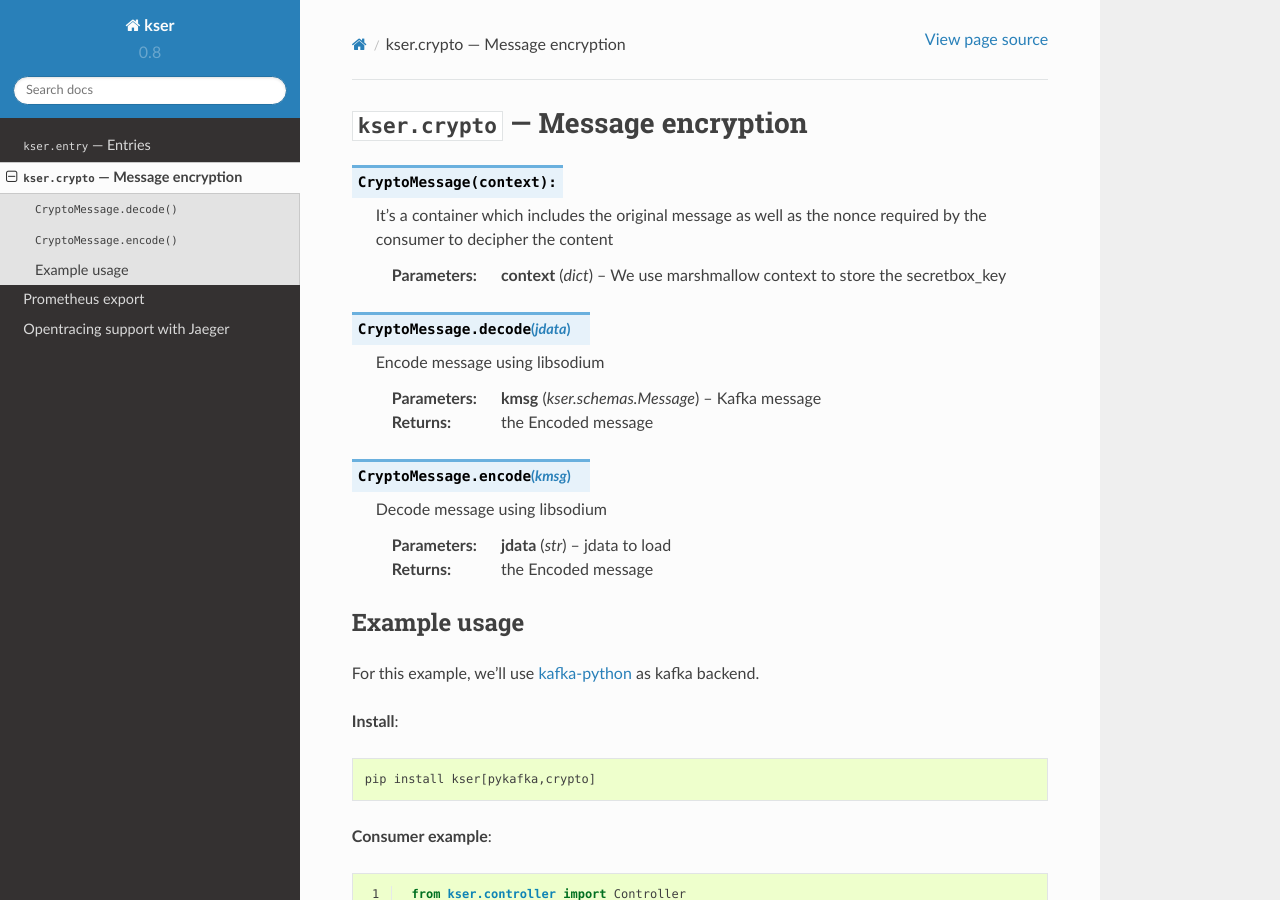
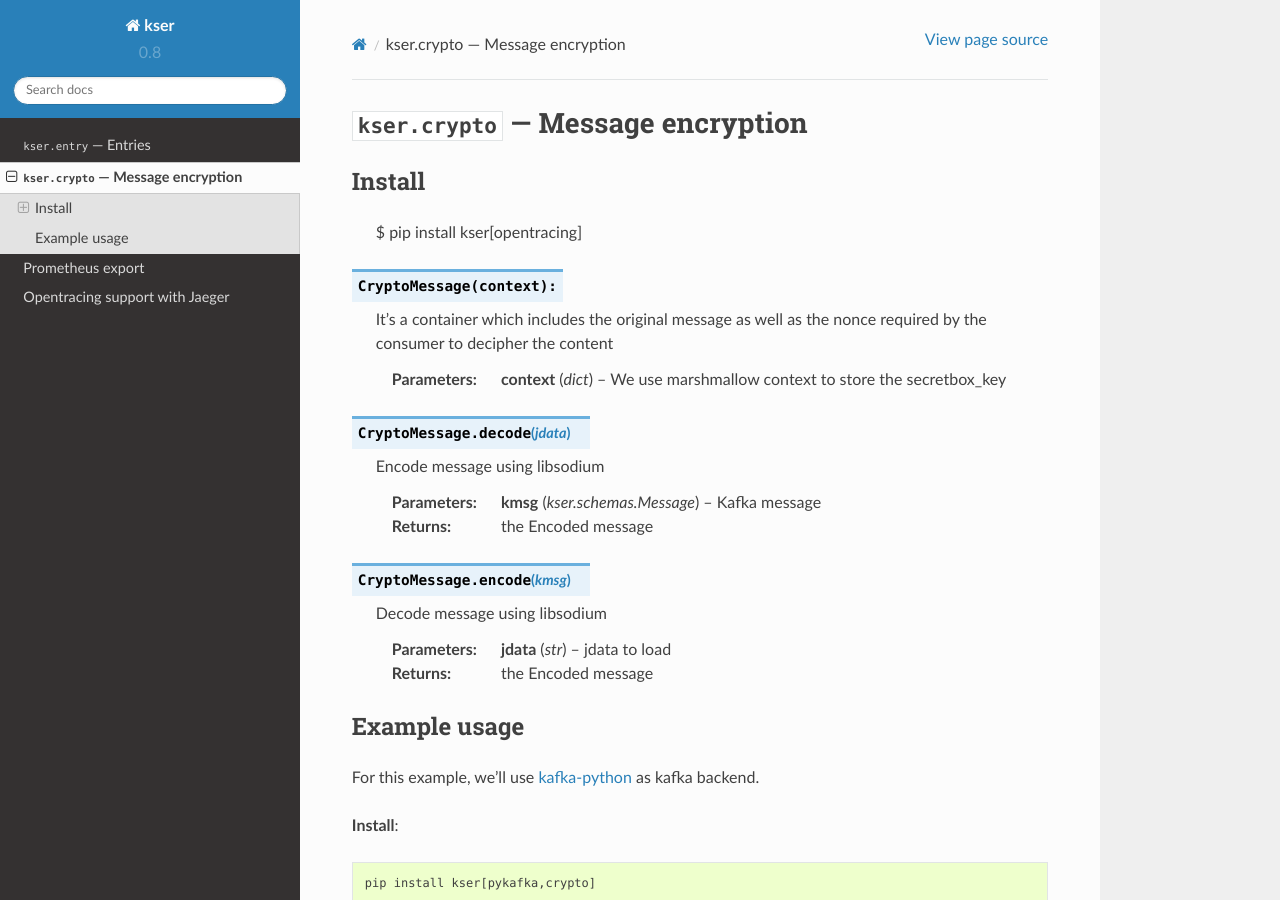
Before and after one commit to cdumay/kser, a Sphinx documentation site: the page built from docs/crypto.rst, in a window 1280 px wide and 900 px high. Built offline with Sphinx 7.4.7 and the Read the Docs theme 2.0.0, drawn with Linux system fonts in a browser that asks for light colours.

Commit message:
feat: opentracing support

```diff
--- a/docs/crypto.rst
+++ b/docs/crypto.rst
@@ -1,5 +1,10 @@
 :mod:`kser.crypto` --- Message encryption
 ==========================================
+
+Install
+-------
+
+    $ pip install kser[opentracing]
 
 .. py:class:: CryptoMessage(context):
 
--- a/docs/opentracing.rst
+++ b/docs/opentracing.rst
@@ -175,4 +175,4 @@
            tasks += DiceLaunch().compute_tasks()
            return tasks
 
-This will a span with 3x5 tasks in it.
+This will create a span with 3x5 tasks in it.
```
Also changed, not shown: docs/_static/jaeger.png (added), 1 other file.
